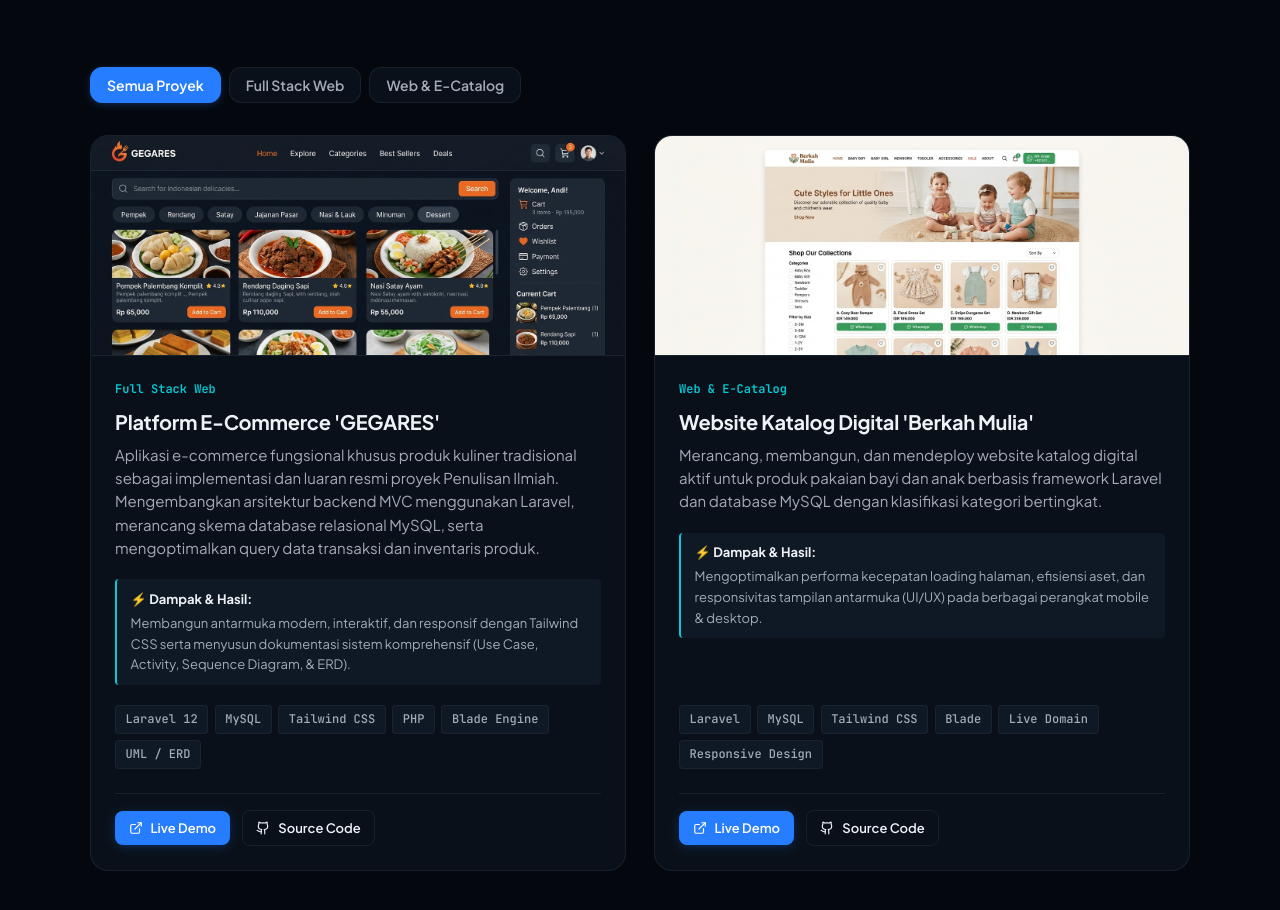
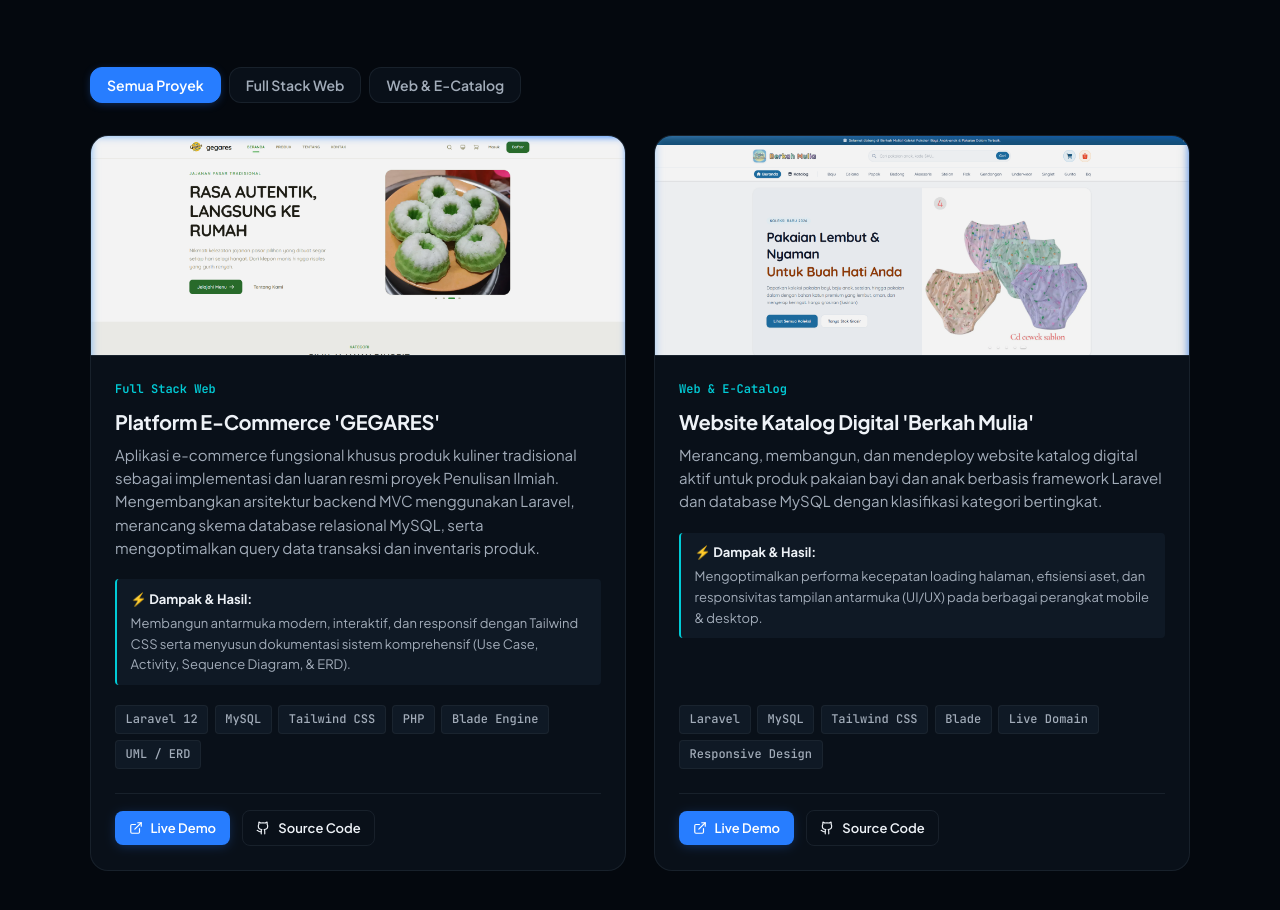
Before and after one commit to greedykid/portofolio, a React (Vite) app: page / in a window 1280 px wide. Shown: the part 3682-4592 px from the top of the page. Built offline with nearby package versions, Linux system fonts and the light colour scheme.

Commit message:
feat: use real live project links (gegares.shop & bmberkahmulia.com) and authentic screenshots

```diff
--- a/src/data/portfolioData.js
+++ b/src/data/portfolioData.js
@@ -107,10 +107,10 @@
       description: "Aplikasi e-commerce fungsional khusus produk kuliner tradisional sebagai implementasi dan luaran resmi proyek Penulisan Ilmiah. Mengembangkan arsitektur backend MVC menggunakan Laravel, merancang skema database relasional MySQL, serta mengoptimalkan query data transaksi dan inventaris produk.",
       impact: "Membangun antarmuka modern, interaktif, dan responsif dengan Tailwind CSS serta menyusun dokumentasi sistem komprehensif (Use Case, Activity, Sequence Diagram, & ERD).",
       tags: ["Laravel 12", "MySQL", "Tailwind CSS", "PHP", "Blade Engine", "UML / ERD"],
-      demoUrl: "https://github.com/greedykid",
+      demoUrl: "https://gegares.shop",
       githubUrl: "https://github.com/greedykid",
       period: "Sep 2025 – Feb 2026",
-      image: "./images/gegares-preview.jpg"
+      image: "./images/gegares-live.png"
     },
     {
       id: "project-berkah-mulia",
@@ -123,7 +123,7 @@
       demoUrl: "https://bmberkahmulia.com",
       githubUrl: "https://github.com/greedykid/berkahmulia",
       period: "Jun 2026",
-      image: "./images/berkah-mulia-preview.jpg"
+      image: "./images/berkahmulia-live.png"
     }
   ],
 
```
Also changed, not shown: public/images/berkahmulia-live.png (added), public/images/gegares-live.png (added).
